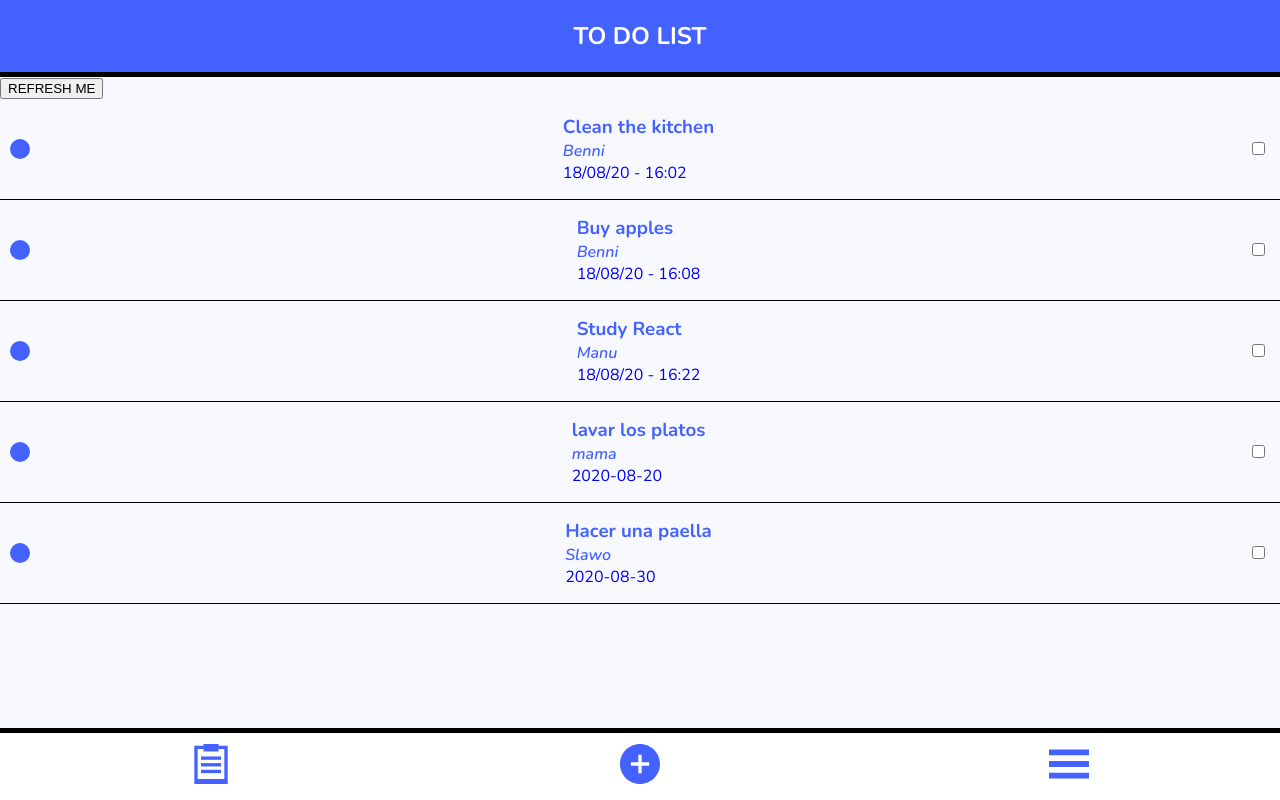
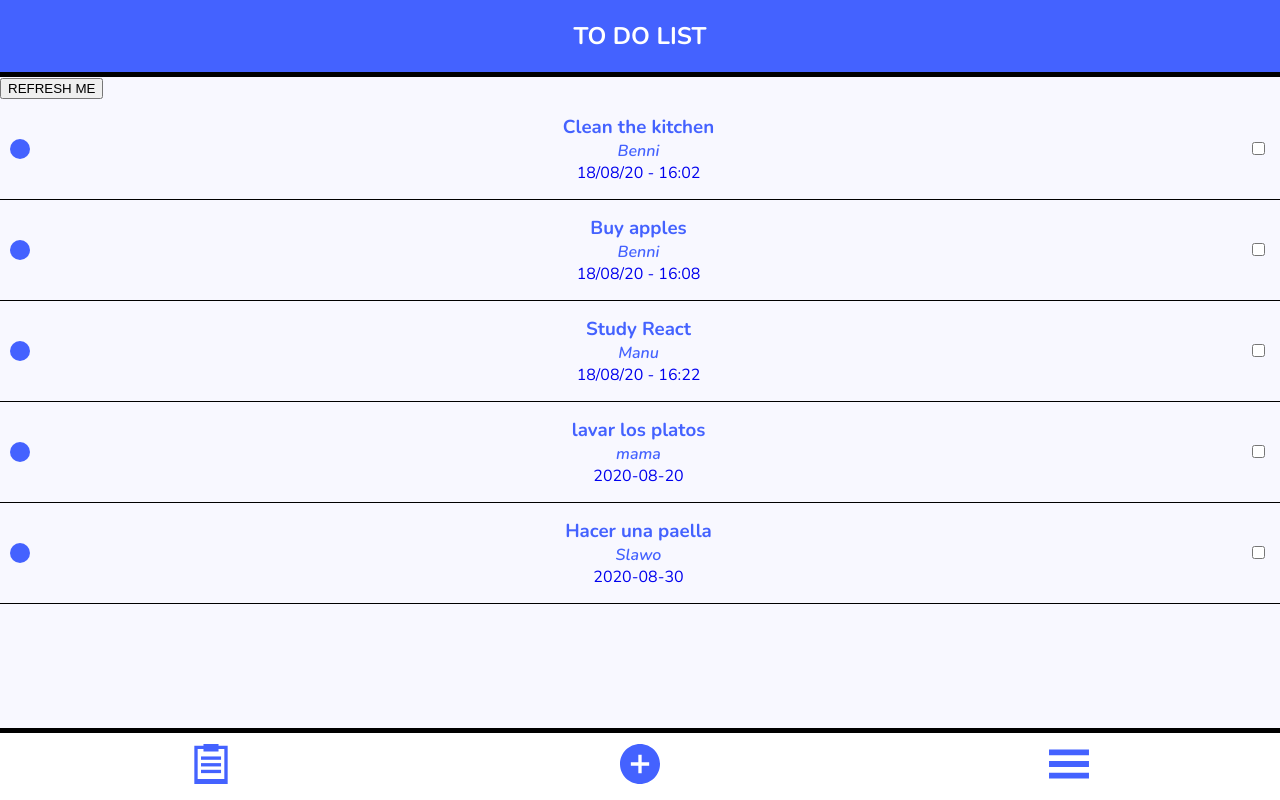
Before and after one commit to manuelsanchez2/to-do-app, a React (Create React App) app: page /home in a window 1280 px wide. Built offline with nearby package versions, Linux system fonts and the light colour scheme; data requests are answered from the project's data file.

Commit message:
Adapt ListItem to JSS

```diff
--- a/src/components/ListItem.css
+++ /dev/null
@@ -1,20 +0,0 @@
-.listItem {
-  display: flex;
-  justify-content: space-between;
-  align-items: center;
-  padding: 15px 0;
-  text-decoration: none;
-  border-bottom: 1px solid black;
-}
-
-.listItem > :first-child {
-  margin: 0 10px;
-}
-
-.listItem > :last-child {
-  margin: 0 15px;
-}
-
-.listItem h3 {
-  margin: 0;
-}
--- a/src/components/ListItem.js
+++ b/src/components/ListItem.js
@@ -1,12 +1,28 @@
 import React from "react";
-import "./ListItem.css";
+import styled from "@emotion/styled";
+
+const ListContainer = styled.a`
+  display: flex;
+  justify-content: space-between;
+  align-items: center;
+  text-align: center;
+  padding: 15px 0;
+  text-decoration: none;
+  border-bottom: 1px solid black;
+
+  *:first-child {
+    margin: 0 10px;
+  }
+  *:last-child {
+    margin: 0 15px;
+  }
+  h3 {
+    margin: 0;
+  }
+`;
 
 function ListItem({ children }) {
-  return (
-    <a className="listItem" href="#hola">
-      {children}
-    </a>
-  );
+  return <ListContainer href="#hola">{children}</ListContainer>;
 }
 
 export default ListItem;
```
